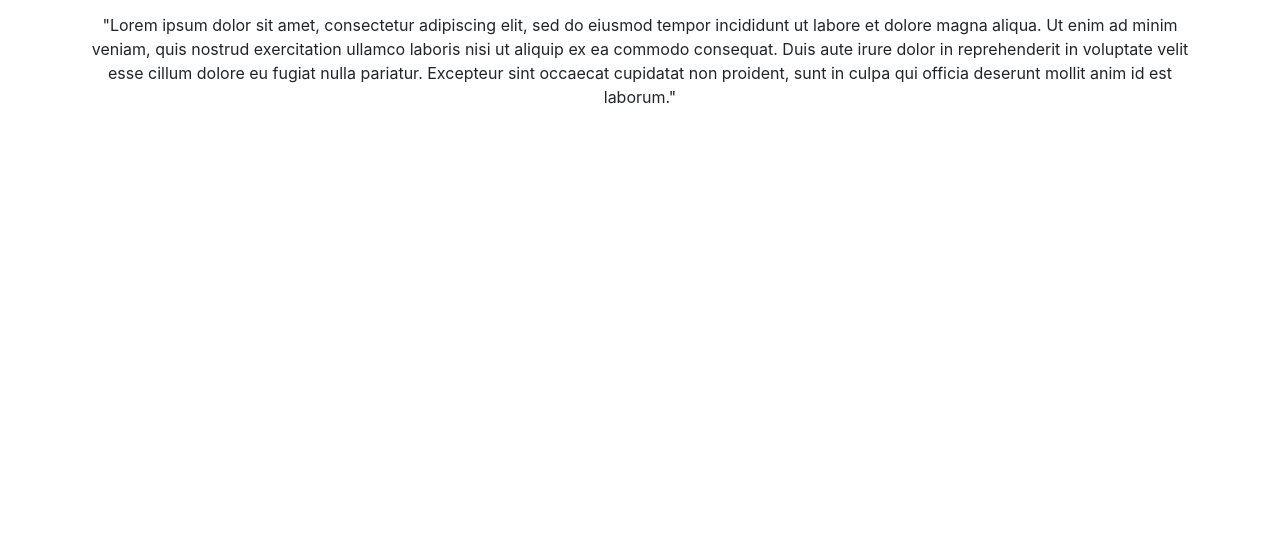
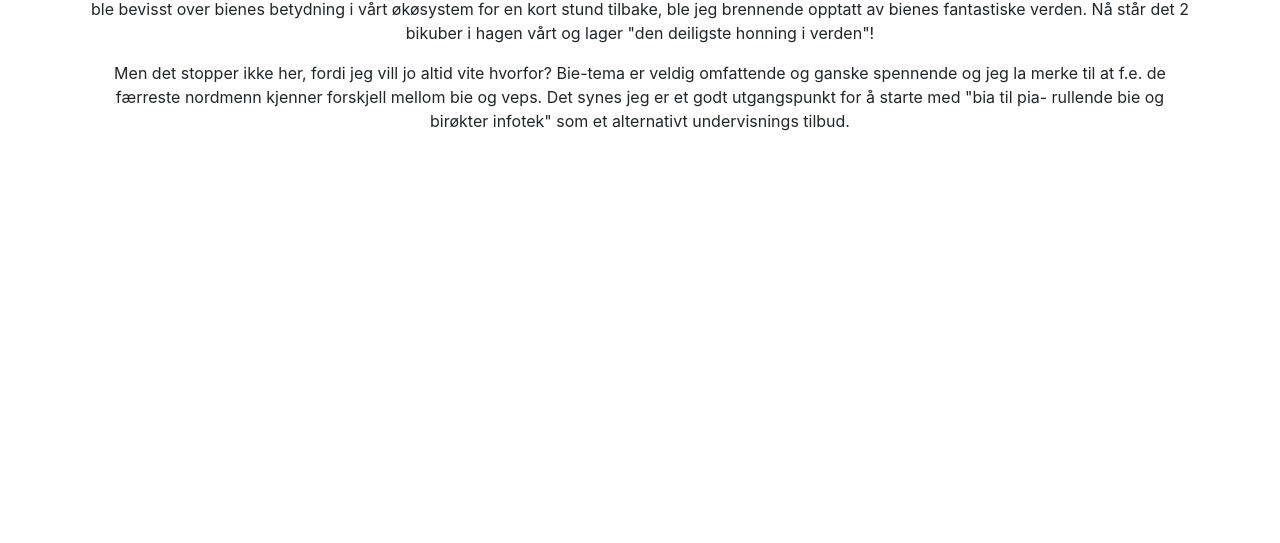
Before and after one commit to leiflundberg/Bia-til-Pia, a website: page about.html in a window 1280 px wide. Shown: the part 257-800 px from the top of the page. Drawn offline with Linux system fonts and the light colour scheme.

Commit message:
quick update

```diff
--- a/about.html
+++ b/about.html
@@ -59,14 +59,19 @@ img.logo {
     <div class="row">
       <div class="col-lg-12 text-center">
         <h1 class="mt-5">Mitt navn er Pia Lundberg</h1>
-        <p>Jeg er kone til en og mor til 50 003.</p>
-        <p>"Lorem ipsum dolor sit amet, consectetur adipiscing elit,
-            sed do eiusmod tempor incididunt ut labore et dolore magna aliqua.
-            Ut enim ad minim veniam, quis nostrud exercitation ullamco laboris
-            nisi ut aliquip ex ea commodo consequat. Duis aute irure dolor in
-            reprehenderit in voluptate velit esse cillum dolore eu fugiat nulla
-            pariatur. Excepteur sint occaecat cupidatat non proident, sunt in
-            culpa qui officia deserunt mollit anim id est laborum."</p>
+        <p>... jeg er en nysgjerig voksen jente med man og barn.
+            Jeg elsker honning og har i mange år hatt en drøm om å ha egne bier i hagen.
+            Først når jeg ble bevisst over bienes betydning i vårt økøsystem for en kort
+            stund tilbake, ble jeg brennende opptatt av bienes fantastiske verden.
+            Nå står det 2 bikuber i hagen vårt og lager "den deiligste honning i verden"!
+        </p>
+        <p>
+            Men det stopper ikke her, fordi jeg vill jo altid vite hvorfor?
+            Bie-tema er veldig omfattende og ganske spennende og jeg la merke til at f.e.
+            de færreste nordmenn kjenner forskjell mellom bie og veps. Det synes jeg er et
+            godt utgangspunkt for å starte med "bia til pia- rullende bie og birøkter infotek"
+            som et alternativt undervisnings tilbud.
+        </p>
       </div>
     </div>
   </div>
```
Also changed, not shown: contact.html (+2 -0 lines), index.html (+9 -1 lines).
